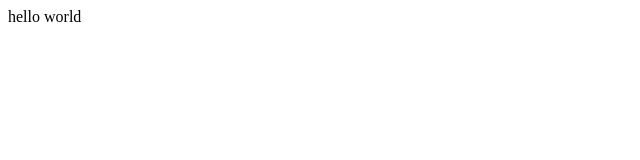
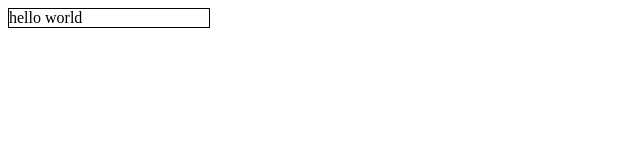
Before and after one commit to lenafranck/lenafranck.github.io, a plain HTML site: page index.html in a window 1280 px wide. Shown: the whole page, without its empty margins (0-640 px from the left). Drawn offline with Linux system fonts and the light colour scheme.

Commit message:
changed p

```diff
--- a/index.html
+++ b/index.html
@@ -1,7 +1,7 @@
 <html>
 <head>
   <style>
-    p.test1 {
+    p {
       white-space: nowrap;
       width: 200px;
       border: 1px solid #000000;
```
